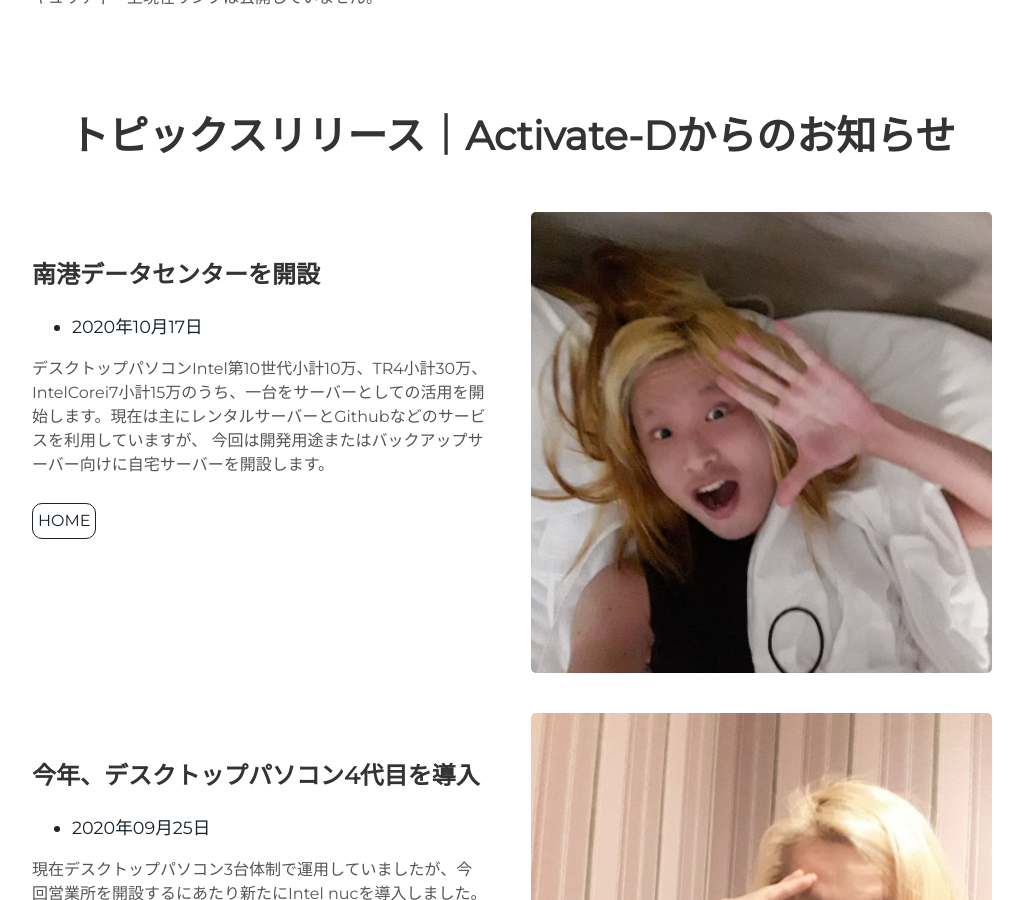
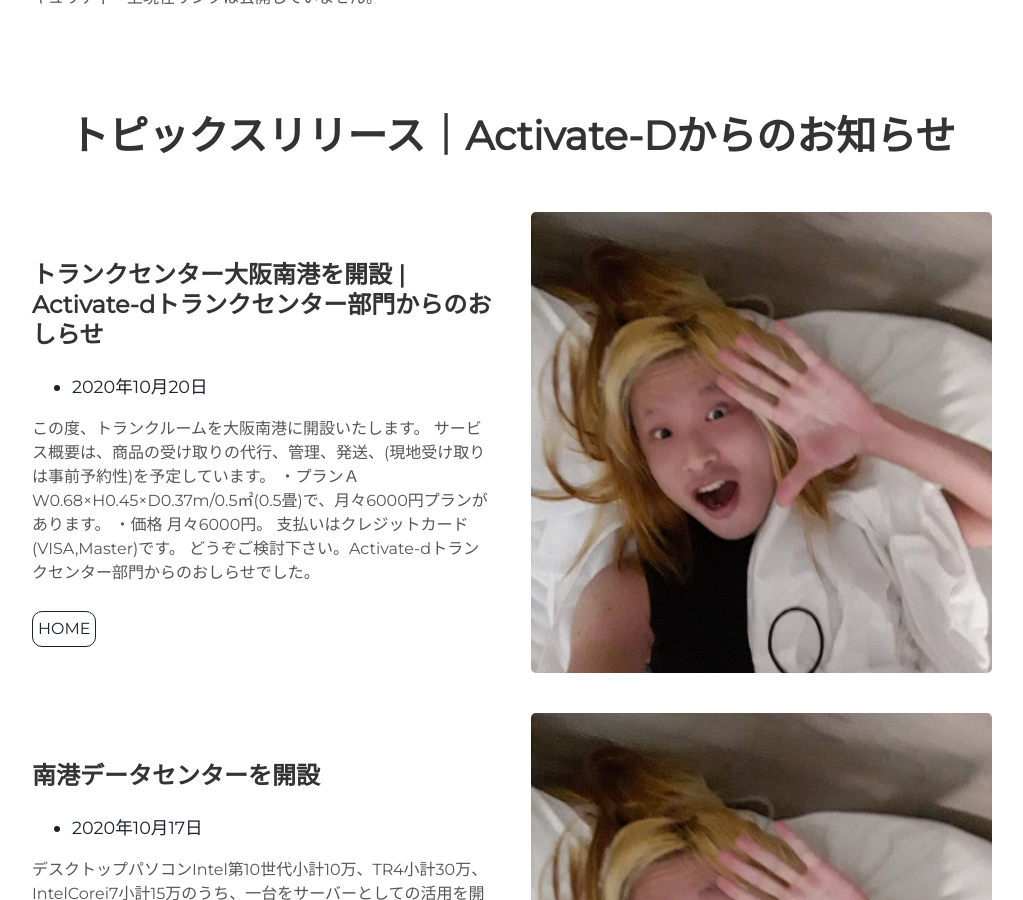
Before and after one commit to takagotch/page351, a Jekyll site: the page built from index.html, in a window 1280 px wide and 900 px high, scrolled down 2312 px. Shown: the whole window, without its empty margins (128-1151 px from the left). Built offline with Jekyll 4.4.1, drawn with Linux system fonts in a browser that asks for light colours.

Commit message:
Update projects.html

```diff
--- a/_includes/projects.html
+++ b/_includes/projects.html
@@ -20,6 +20,37 @@
 
 <!-- --><!-- --><!-- --><!-- --><!-- --><!-- --><!-- --><!-- --><!-- --><!-- --><!-- --><!-- -->
 {%- assign date_format = site.minima.date_format | default: "%b %-d, %Y" -%}
+
+<div class="user-projects">
+  <div class="images-right">
+    <img alt="mountains" src="{{ "/assets/img/fr7.jpg" | prepend: site.baseurl }}" />
+  </div>
+  <div class="contents">
+    <h3> トランクセンター大阪南港を開設 | Activate-dトランクセンター部門からのおしらせ </h3>
+    <ul>
+      <li>
+      2020年10月20日
+      <!-
+      Published on {{ page.date | date: date_format }}
+           page85  texture; bundle install
+           https://github.com/takagotch/page85
+      ->
+      </li>
+    </ul>
+    <p>
+    この度、トランクルームを大阪南港に開設いたします。
+    サービス概要は、商品の受け取りの代行、管理、発送、(現地受け取りは事前予約性)を予定しています。
+    ・プランＡ
+    W0.68×H0.45×D0.37m/0.5㎡(0.5畳)で、月々6000円プランがあります。
+    ・価格
+    月々6000円。
+    支払いはクレジットカード(VISA,Master)です。
+    どうぞご検討下さい。Activate-dトランクセンター部門からのおしらせでした。
+    </p>
+    <a class="project-link" href="#">HOME</a>
+  </div>
+</div>
+
 
 <div class="user-projects">
   <div class="images-right">
```
